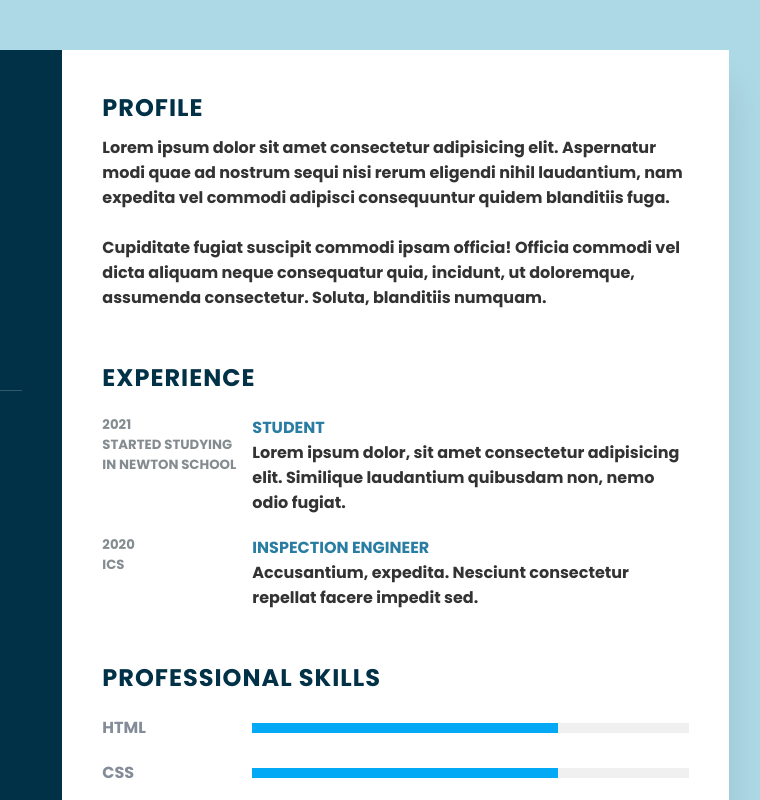
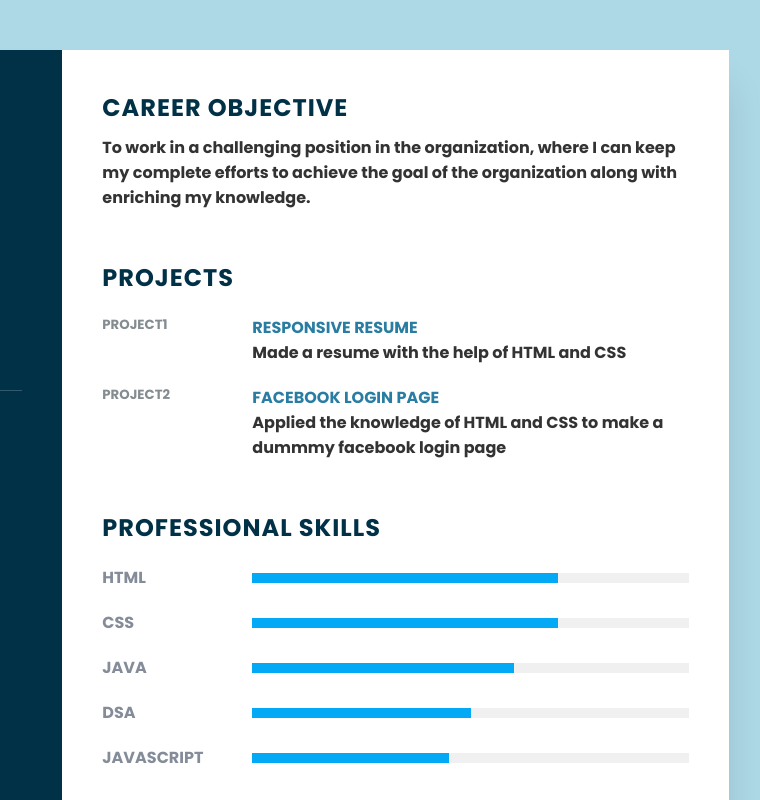
Before and after one commit to AnubhawKumar/Responsive-Resume, a plain HTML site: page index.html in a window 1280 px wide. Shown: the top 800 px of the page, 411-1171 px from the left. Drawn offline with Linux system fonts and the light colour scheme.

Commit message:
added projects

```diff
--- a/index.html
+++ b/index.html
@@ -94,29 +94,27 @@
 
         <div class="right_side">
             <div class="about">
-                <h2 class="title-2">Profile</h2>
-                <p>Lorem ipsum dolor sit amet consectetur adipisicing elit. Aspernatur modi quae ad nostrum sequi nisi rerum eligendi nihil laudantium, nam expedita vel commodi adipisci consequuntur quidem blanditiis fuga. <br/><br/>Cupiditate fugiat suscipit commodi ipsam officia! Officia commodi vel dicta aliquam neque consequatur quia, incidunt, ut doloremque, assumenda consectetur. Soluta, blanditiis numquam.</p>
+                <h2 class="title-2">Career objective</h2>
+                <p>To work in a challenging position in the organization, where I can keep my complete efforts to achieve the goal of the organization along with enriching my knowledge.</p>
             </div>
             <div class="about">
-                <h2 class="title-2">Experience</h2>
+                <h2 class="title-2">Projects</h2>
                 <div class="box">
                     <div class="year_company">
-                        <h5>2021</h5>
-                        <h5> Started studying in Newton School</h5>
+                        <h5> Project1</h5>
                     </div>
                     <div class="text">
-                        <h4>Student</h4>
-                        <p>Lorem ipsum dolor, sit amet consectetur adipisicing elit. Similique laudantium quibusdam non, nemo odio fugiat.</p>
+                        <h4>Responsive resume</h4>
+                        <p>Made a resume with the help of HTML and CSS</p>
                     </div>
                 </div>
                 <div class="box">
                     <div class="year_company">
-                        <h5>2020</h5>
-                        <h5>ICS</h5>
+                        <h5>Project2</h5>
                     </div>
                     <div class="text">
-                        <h4>Inspection Engineer</h4>
-                        <p>Accusantium, expedita. Nesciunt consectetur repellat facere impedit sed.</p>
+                        <h4>Facebook login page</h4>
+                        <p>Applied the knowledge of HTML and CSS to make a dummmy facebook login page</p>
                     </div>
                 </div>
             </div>
@@ -146,6 +144,12 @@
                         <div style="width: 50%;"></div>
                     </div>
                 </div>
+                <div class="box">
+                    <h4>JAVASCRIPT</h4>
+                    <div class="percent">
+                        <div style="width: 45%;"></div>
+                    </div>
+                </div>
             </div>
 
             <div class="about interest">
```
Also changed, not shown: CSS/style.css (line endings or trailing spaces).
